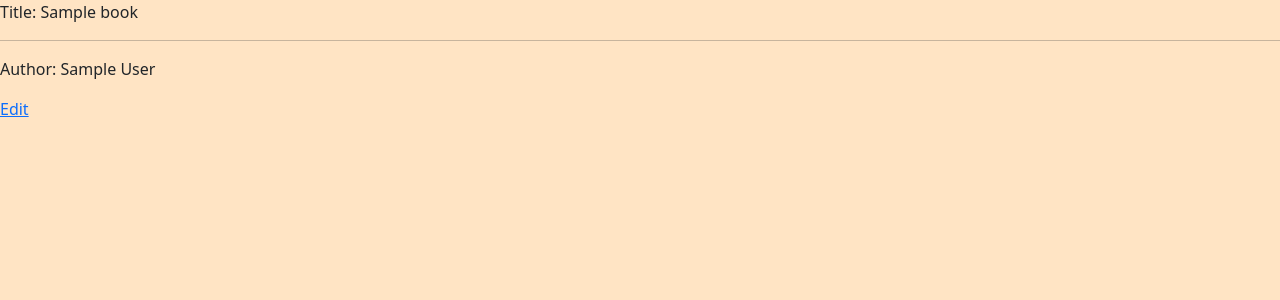
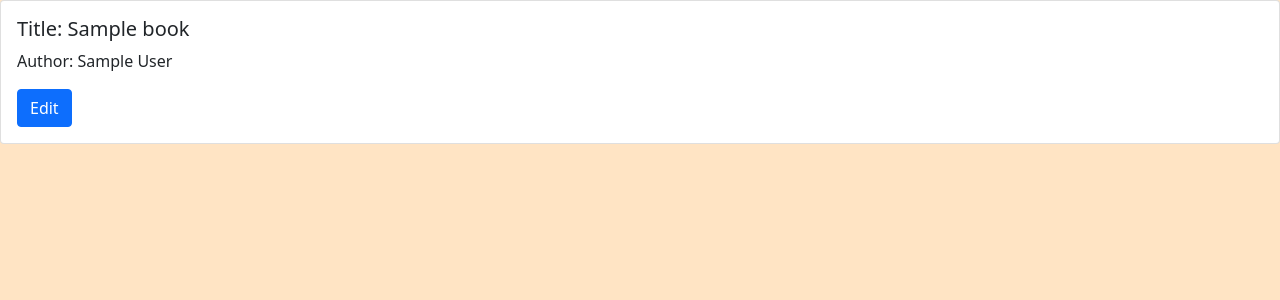
Before and after one commit to sandramolina/one_to_many_lab, a Flask app: page /1 in a window 1280 px wide. Shown: the part 56-356 px from the top of the page. Run offline with Flask 2, Linux system fonts and the light colour scheme; a database or web service that is not in the repository returns one stand-in record (values such as "Sample title"); some libraries are stand-ins or nearby versions.

Commit message:
creates bts card for the book show

```diff
--- a/templates/index.html
+++ b/templates/index.html
@@ -13,7 +13,6 @@
                             <i class="fa fa-trash-o fa-1x" style="color:rgb(229, 14, 150)" aria-hidden="true"></i>
                         </button>
                         <br>
-                        <a href=""></a>
                     </form>
                     <a href="/{{book.id}}" class="btn btn-primary">Further details</a>
                 </div>
--- a/templates/show.html
+++ b/templates/show.html
@@ -1,11 +1,11 @@
 {% extends "base.html" %}
 {% block content %}
 
-<div>
-    <p>Title: {{display_book.title}}</p>
-    <hr>
-    <p>Author: {{display_book.author.first_name}} {{display_book.author.last_name}}</p>
-    <p><a href="/{{display_book.id}}/edit">Edit</a></p>
+<div class="card">
+    <div class="card-body">
+        <h5 class="card-title">Title: {{display_book.title}}</h5>
+        <p class="card-text">Author: {{display_book.author.first_name}} {{display_book.author.last_name}}</p>
+        <a href="/{{display_book.id}}/edit" class="btn btn-primary">Edit</a>
+    </div>
 </div>
-
 {% endblock %}
```
